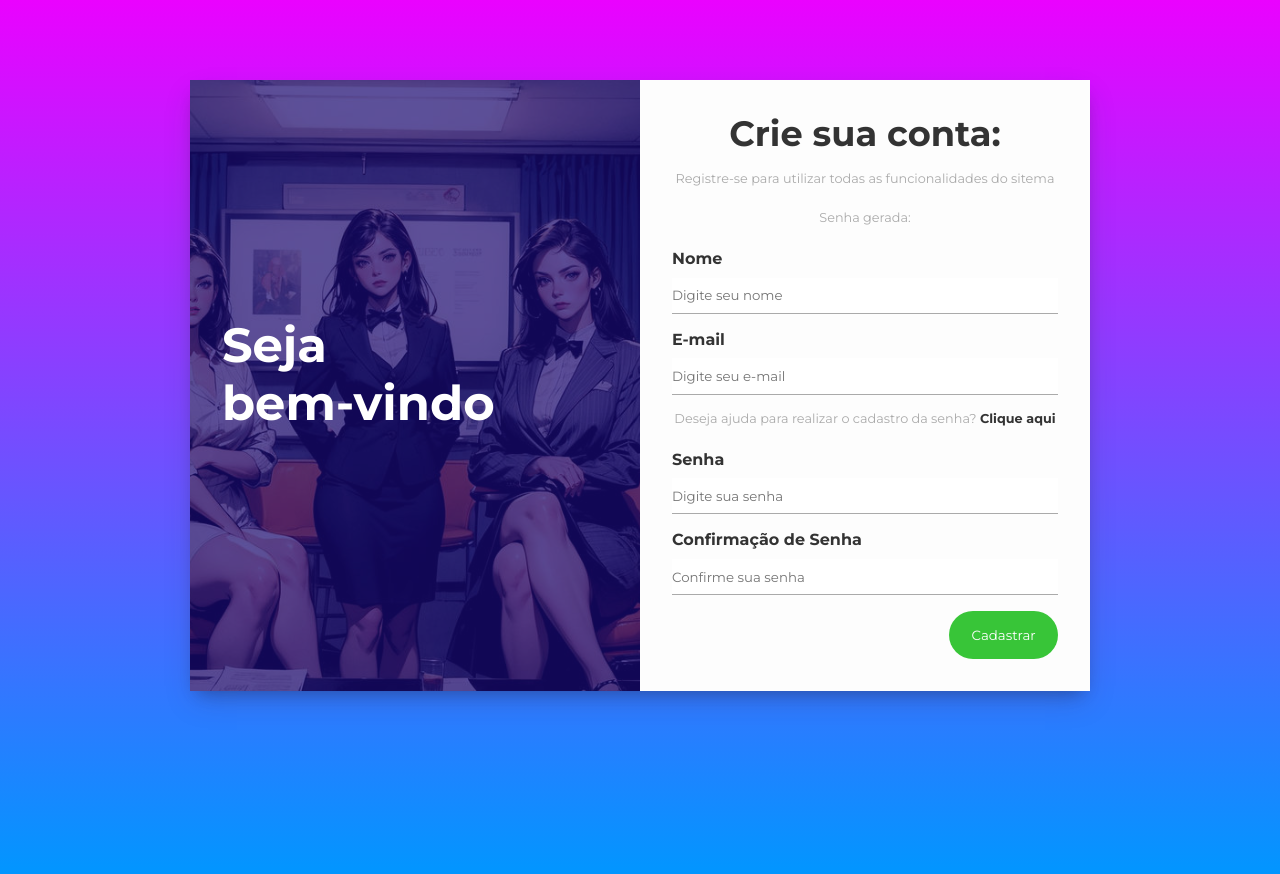
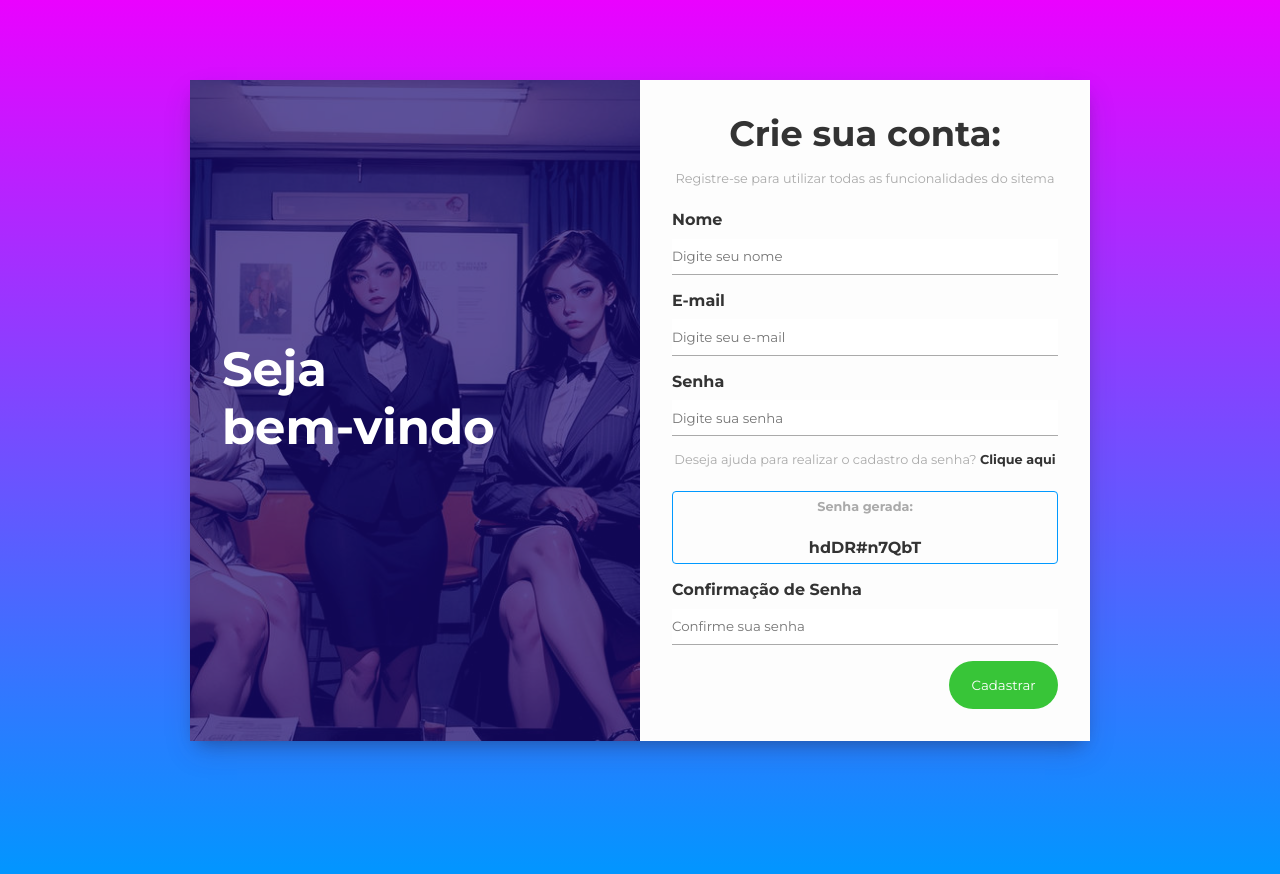
Before and after one commit to lleandrroo/gerador-de-senha-JS, a plain HTML site: page index.html in a window 1280 px wide. Both pictures are taken after a click on the element "Clique aqui". Drawn offline with Linux system fonts and the light colour scheme.

Commit message:
password genaretor

```diff
--- a/css/style.css
+++ b/css/style.css
@@ -101,7 +101,7 @@ input:focus {
   color: #0099ff;
 }
 
-#register-form #register-password {
+#register-form #generated-password {
   border: 1px solid #0099ff;
   border-radius: 4px;
   font-weight: bold;
@@ -113,7 +113,7 @@ input:focus {
   display: none;
 }
 
-#register-form #register-password {
+#register-form #generated-password {
   color: #81d340;
   margin-bottom: 0.rem;
 }
--- a/index.html
+++ b/index.html
@@ -24,10 +24,6 @@
         <div id="register-form">
             <h2>Crie sua conta:</h2>
             <p>Registre-se para utilizar todas as funcionalidades do sitema</p>
-            <div id="generated-password">
-                <p>Senha gerada:</p>
-                <h4></h4>
-            </div>
             <div class="form-control">
                 <label for="name">Nome</label>
                 <input
@@ -44,9 +40,6 @@
                     id="email"
                     placeholder="Digite seu e-mail">
             </div>
-            <p>Deseja ajuda para realizar o cadastro da senha?
-                <span id="generate-password">Clique aqui</span>
-            </p>
             <div class="form-control">
                 <label for="password">Senha</label>
                 <input
@@ -54,6 +47,13 @@
                     type="password"
                     id="password"
                     placeholder="Digite sua senha">
+            </div>
+            <p>Deseja ajuda para realizar o cadastro da senha?
+                <span id="generate-password">Clique aqui</span>
+            </p>
+            <div id="generated-password">
+                <p>Senha gerada:</p>
+                <h4></h4>
             </div>
             <div class="form-control">
                 <label for="confirmpassword">Confirmação de Senha</label>
--- a/js/script.js
+++ b/js/script.js
@@ -0,0 +1,53 @@
+// elementos
+const generatePasswordButton = document.querySelector("#generate-password");
+const generatePasswordElement = document.querySelector("#generated-password");
+
+// funções
+const getLetterLowerCase = () => {
+    return String.fromCharCode(Math.floor(Math.random() * 26) + 97);
+};
+
+const getLetterUpperCase = () => {
+    return String.fromCharCode(Math.floor(Math.random() * 26) + 65);
+};
+
+const getNumber = () => {
+    return Math.floor(Math.random()*10).toString();
+};
+
+const getSymbol = () => {
+    const symbols = "(){}[]=<>/,.;~´`!@#$%¨&*";
+    return symbols[Math.floor(Math.random()*symbols.length)];
+};
+
+const generatePassword = (getLetterLowerCase, getLetterUpperCase, getNumber, getSymbol) => {
+    let password = "";
+    const passwordLength = 10;
+    const generators = [
+        getLetterLowerCase,
+        getLetterUpperCase,
+        getNumber,
+        getSymbol
+    ]
+
+    for(i=0; i<passwordLength; i = i+4) {
+        generators.forEach(() => {
+            const randomValue =
+                generators[Math.floor(Math.random() * generators.length)]();
+            password += randomValue;
+        });
+    }
+    password = password.slice(0, passwordLength);
+
+    generatePasswordElement.style.display = "block";
+    generatePasswordElement.querySelector("h4").innerText = password;
+
+};
+
+// eventos
+generatePasswordButton.addEventListener("click", () => {
+    generatePassword( getLetterLowerCase,
+    getLetterUpperCase,
+    getNumber,
+    getSymbol);
+});
```
